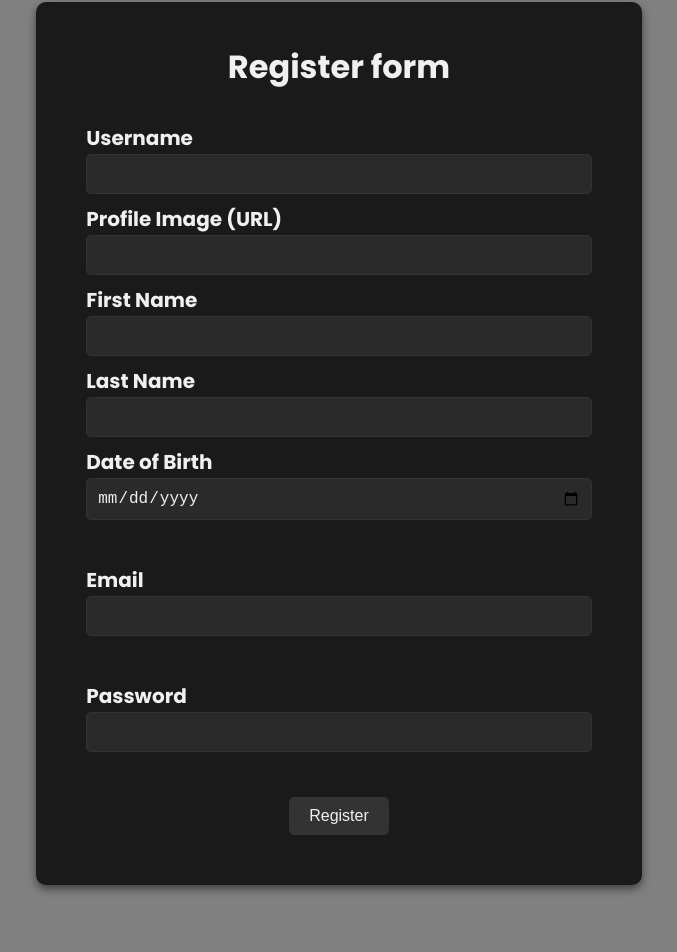
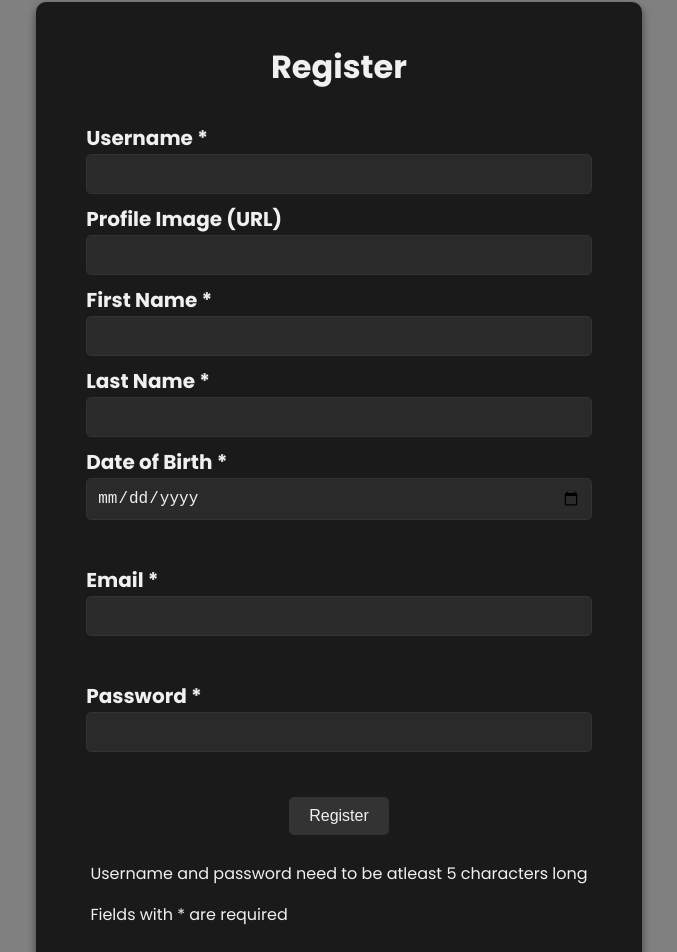
Before and after one commit to martimb01/mern-littleSecrets, a React (Vite) app in the folder frontend/: page /register in a window 1280 px wide. Shown: the part 98-1050 px from the top of the page, without its empty margins (301-978 px from the left). Before the commit the page ends 1003 px from the top, so only its background shows below. Built offline with nearby package versions, Linux system fonts and the light colour scheme.

Commit message:
Reversed render order of secrets list, added info on register form about the contrains, gonna now style that info

```diff
--- a/frontend/src/pages/RegisterForm.jsx
+++ b/frontend/src/pages/RegisterForm.jsx
@@ -42,9 +42,9 @@ const RegisterForm =  () => {
         {successMessage && <p className={styles.successMessage}>{successMessage}</p>}
         {errorMessage && <p className={styles.errorMessage}>{errorMessage}</p>}
         <form className={styles.formContainer} onSubmit={handleRegister}>
-        <h1>Register form</h1>
+        <h1>Register</h1>
             <div className={styles.formRow}>
-                <label>Username</label>
+                <label>Username *</label>
                     <input type='text'
                     name='username'
                     value={inputs.username || ''}
@@ -58,21 +58,21 @@ const RegisterForm =  () => {
                     onChange={handleChange} />
             </div>
             <div className={styles.formRow}>
-                <label>First Name</label>
+                <label>First Name *</label>
                     <input type='text'
                     name='firstName'
                     value={inputs.firstName || ''}
                     onChange={handleChange} />
             </div>
             <div className={styles.formRow}>
-                <label>Last Name</label>
+                <label>Last Name *</label>
                     <input type='text'
                     name='lastName'
                     value={inputs.lastName || ''}
                     onChange={handleChange} />
             </div>
             <div className={styles.formRow}>
-                <label>Date of Birth</label>
+                <label>Date of Birth *</label>
                     <input type='date'
                     name='dateOfBirth'
                     value={inputs.dateOfBirth || ''}
@@ -80,7 +80,7 @@ const RegisterForm =  () => {
             </div>
             <br />
             <div className={styles.formRow}>
-                <label>Email</label>
+                <label>Email *</label>
                     <input type='text'
                     name='email'
                     value={inputs.email || ''}
@@ -88,7 +88,7 @@ const RegisterForm =  () => {
             </div>
             <br />
             <div className={styles.formRow}>
-                <label>Password</label>
+                <label>Password *</label>
                     <input type='password'
                     name='password'
                     value={inputs.password || ''}
@@ -96,6 +96,10 @@ const RegisterForm =  () => {
             </div>
             <br />
             <button type='submit'>Register</button>
+            <div className={styles.formInfo}>
+                <p>Username and password need to be atleast 5 characters long</p>
+                <p>Fields with * are required</p>
+            </div>
         </form>
         </>
     )
--- a/frontend/src/pages/SecretsCurrentList.jsx
+++ b/frontend/src/pages/SecretsCurrentList.jsx
@@ -76,7 +76,7 @@ const SecretsCurrentList = () => {
         {errorMessage && <p className={styles.errorMessage}>{errorMessage}</p>}
 
         <div className={styles.secretContainer}>
-            {secrets && secrets.length !=0 ? secrets.map((secret) => (
+            {secrets && secrets.length !=0 ? secrets.slice().reverse().map((secret) => (
                 <div key={secret._id} className={styles.secretCard}>
                     <form onSubmit={(event) => handleSubmit(event, secret)}>
                         <div className={styles.header}>
```
